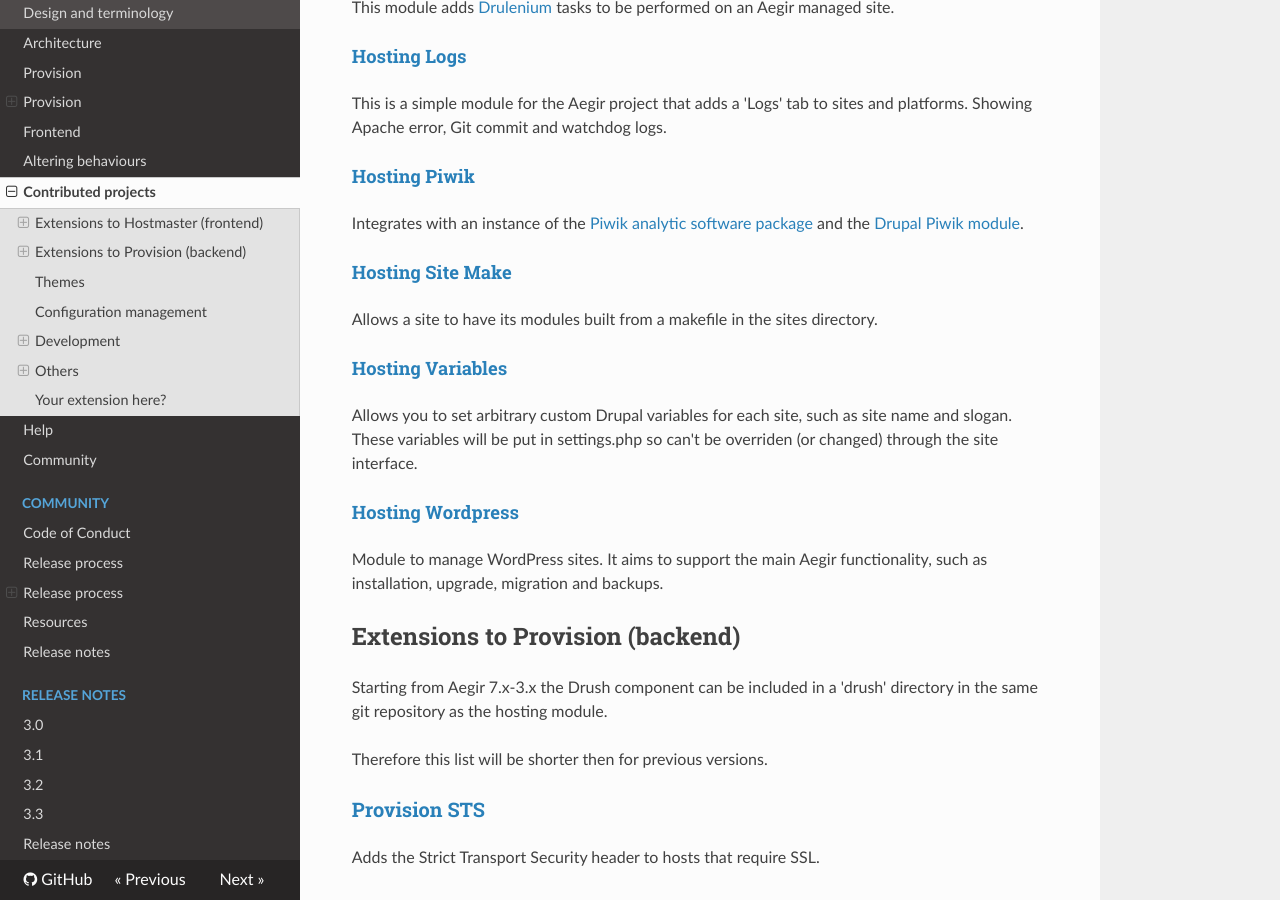
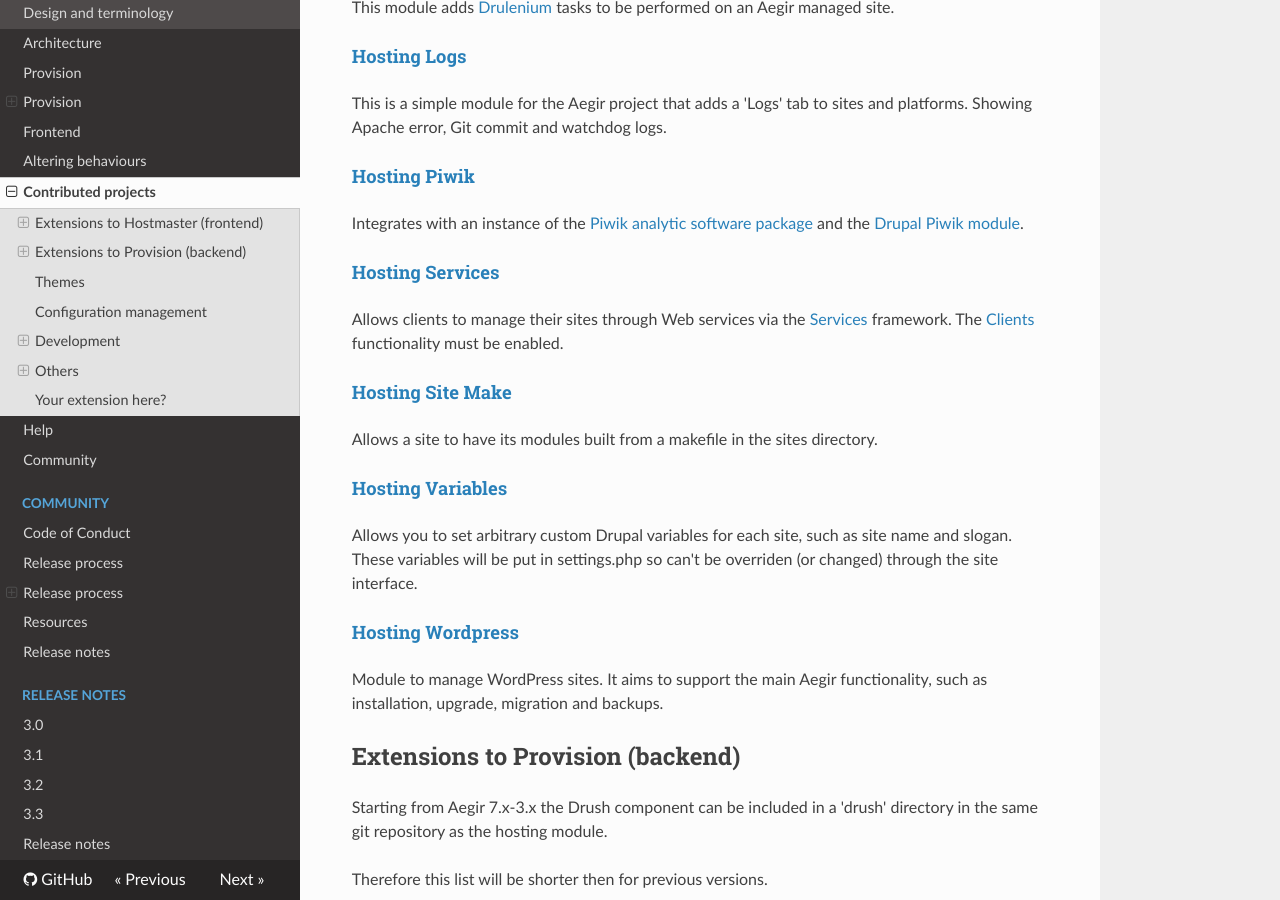
Before and after one commit to aegir-project/documentation, an MkDocs documentation site: the page built from docs/extend/contrib.md, in a window 1280 px wide and 900 px high, scrolled down 1672 px. Built offline with MkDocs 1.6.1, drawn with Linux system fonts in a browser that asks for light colours; nearby versions of some CDN libraries; old or Windows-style settings are respelled for this version of MkDocs.

Commit message:
Added the Hosting Services module to the list of contributed extensions.

```diff
--- a/docs/extend/contrib.md
+++ b/docs/extend/contrib.md
@@ -61,6 +61,10 @@
 #### [Hosting Piwik](https://www.drupal.org/project/hosting_piwik)
 
 Integrates with an instance of the [Piwik analytic software package](https://en.wikipedia.org/wiki/Piwik) and the [Drupal Piwik module](https://www.drupal.org/project/piwik).
+
+#### [Hosting Services](https://www.drupal.org/project/hosting_services)
+
+Allows clients to manage their sites through Web services via the [Services](https://www.drupal.org/project/services) framework.  The [Clients](../usage/advanced/clients.md) functionality must be enabled.
 
 #### [Hosting Site Make](https://github.com/mglaman/hosting_site_make)
 
```
